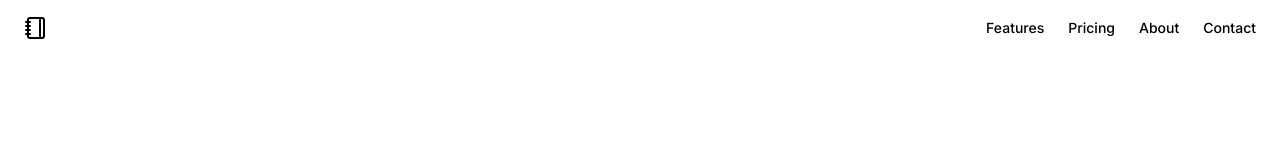
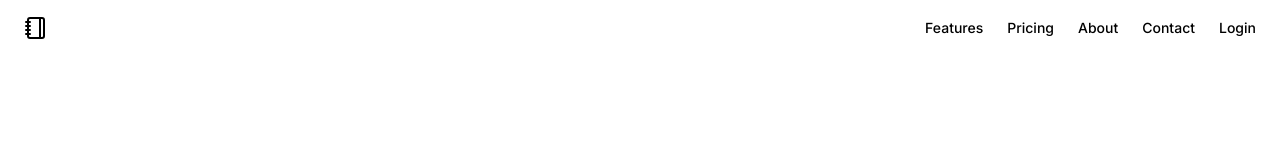
Before and after one commit to faizanshabbir/notebook-assistant, a Next.js app: page / in a window 1280 px wide. Shown: the top 160 px of the page. Built offline with nearby package versions, Linux system fonts and the light colour scheme; no server answers.

Commit message:
non working authStatus condition on nav

```diff
--- a/app/auth/login/page.tsx
+++ b/app/auth/login/page.tsx
@@ -1,5 +1,5 @@
 import React from "react";
-import { Login } from "../../../components/login";
+import Login from "@/components/login";
 
 export default function Register() {
     return (
--- a/app/auth/register/page.tsx
+++ b/app/auth/register/page.tsx
@@ -1,5 +1,5 @@
 import React from "react";
-import { Registration } from "../../../components/registration";
+import Registration from "@/components/registration";
 
 export default function Register() {
     return (
--- a/components/navigation.tsx
+++ b/components/navigation.tsx
@@ -1,8 +1,10 @@
 import React from "react";
 import Link from 'next/link';
+import useAuth from "@/context/useAuth";
 
 
 export default function Navigation() {
+    const {authStatus} = useAuth();
     return (
         <nav className="ml-auto flex gap-4 sm:gap-6">
             <Link href="#" className="text-sm font-medium hover:underline underline-offset-4" prefetch={false}>
@@ -17,6 +19,9 @@ export default function Navigation() {
             <Link href="#" className="text-sm font-medium hover:underline underline-offset-4" prefetch={false}>
                 Contact
             </Link>
+            <Link href={authStatus ? "/auth/logout": "/auth/login"} className="text-sm font-medium hover:underline underline-offset-4" prefetch={false}>
+                {authStatus ? "Logout" : "Login"}
+            </Link>
         </nav>
     );
 }
```
